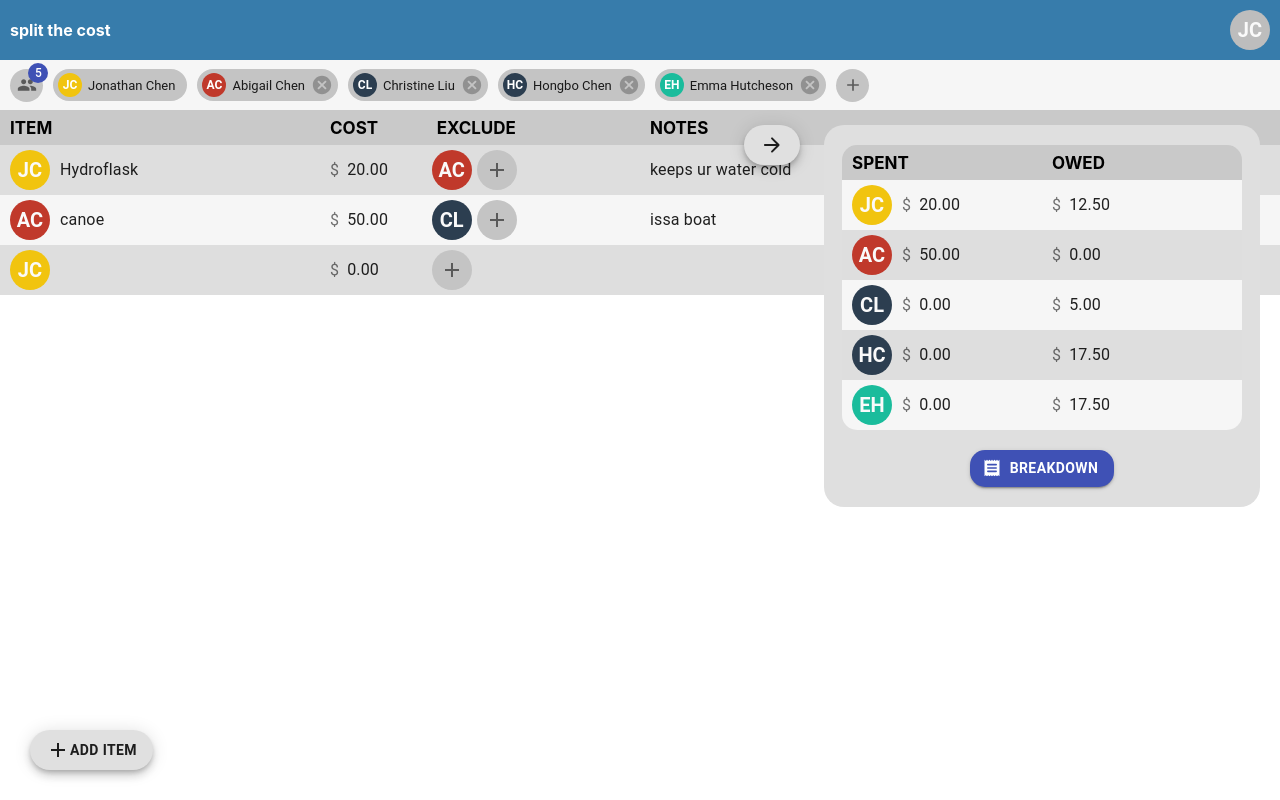
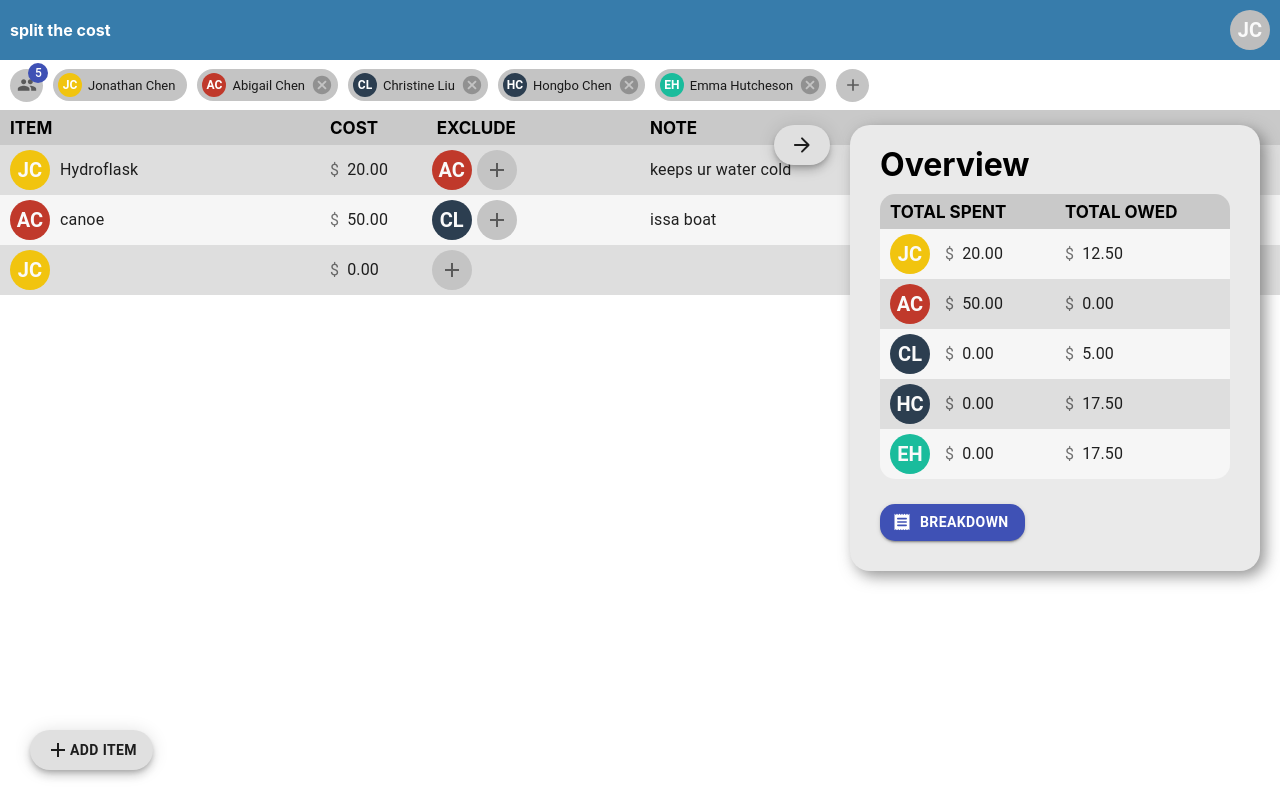
Before and after one commit to jonathanchen7/splitthecost, a React (Create React App) app: page / in a window 1280 px wide. Built offline with nearby package versions, Linux system fonts and the light colour scheme.

Commit message:
small changes

```diff
--- a/src/components/SplitTheCost.tsx
+++ b/src/components/SplitTheCost.tsx
@@ -131,7 +131,7 @@ export const SplitTheCost: React.FC = () => {
       </div>
       <motion.div
         className='overviewFabDiv buttonText'
-        animate={toggleOverview ? { x: -460 } : { x: 0 }}
+        animate={toggleOverview ? { x: -430 } : { x: 0 }}
         transition={{ duration: 0.5 }}
       >
         <Fab variant='extended' size='medium' onClick={handleOpen}>
--- a/src/components/entries/EntriesHeader.tsx
+++ b/src/components/entries/EntriesHeader.tsx
@@ -16,7 +16,7 @@ export const EntriesHeader: React.FC<Props> = (props) => {
         <span className='gridHeaderText'>EXCLUDE</span>
       </Grid>
       <Grid item xs={6}>
-        <span className='gridHeaderText'>NOTES</span>
+        <span className='gridHeaderText'>NOTE</span>
       </Grid>
     </Grid>
   );
--- a/src/components/overview/Overview.tsx
+++ b/src/components/overview/Overview.tsx
@@ -46,6 +46,7 @@ export const Overview: React.FC<Props> = ({
           exit={{ x: 600, opacity: 0 }}
           transition={{ duration: 0.5 }}
         >
+          <h1>Overview</h1>
           <OverviewHeader />
           {users.map((user) => (
             <OverviewRow
--- a/src/components/overview/OverviewHeader.tsx
+++ b/src/components/overview/OverviewHeader.tsx
@@ -5,10 +5,10 @@ export const OverviewHeader: React.FC = () => {
   return (
     <Grid className='overviewHeader' container spacing={0}>
       <Grid item xs={6}>
-        <span className='gridHeaderText'>SPENT</span>
+        <span className='gridHeaderText'>TOTAL SPENT</span>
       </Grid>
       <Grid item xs={6}>
-        <span className='gridHeaderText'>OWED</span>
+        <span className='gridHeaderText'>TOTAL OWED</span>
       </Grid>
     </Grid>
   );
--- a/src/components/overview/OverviewRow.tsx
+++ b/src/components/overview/OverviewRow.tsx
@@ -21,10 +21,11 @@ export const OverviewRow: React.FC<Props> = ({ user, users, data }) => {
       spacing={0}
     >
       <Grid className='overviewRowDiv' item xs={6}>
-        <span className='leftMargin'>
+        <span className='leftMargin smallRightMargin'>
           <UserAvatar user={user} tooltipPlacement='left' />
         </span>
         <Input
+          className='entryInput'
           readOnly={true}
           inputComponent={NumberFormat as any}
           inputProps={{
@@ -32,7 +33,6 @@ export const OverviewRow: React.FC<Props> = ({ user, users, data }) => {
             allowNegative: false,
             thousandSeparator: ",",
           }}
-          className='entryInput'
           disableUnderline={true}
           fullWidth={true}
           value={data?.totalSpent.toFixed(2)}
--- a/src/main.css
+++ b/src/main.css
@@ -110,7 +110,7 @@ input::-webkit-inner-spin-button {
   -webkit-box-align: center;
       -ms-flex-align: center;
           align-items: center;
-  background-color: #f6f6f6;
+  background-color: #ffffff;
 }
 
 .usersBarItem {
@@ -257,16 +257,23 @@ input::-webkit-inner-spin-button {
   -webkit-box-direction: normal;
       -ms-flex-direction: column;
           flex-direction: column;
-  -webkit-box-align: center;
-      -ms-flex-align: center;
-          align-items: center;
-  padding: 20px 18px 20px 18px;
+  -webkit-box-align: start;
+      -ms-flex-align: start;
+          align-items: flex-start;
+  padding: 20px 30px 30px 30px;
   border-radius: 20px;
-  background-color: #dfdfdf;
+  background-color: #eaeaea;
   position: fixed;
   top: 125px;
   right: 20px;
-  width: 400px;
+  width: 350px;
+  -webkit-box-shadow: 5px 5px 15px #5b5b5baa;
+          box-shadow: 5px 5px 15px #5b5b5baa;
+}
+
+.overview h1 {
+  margin-top: 0px;
+  margin-bottom: 10px;
 }
 
 .overviewHeader {
@@ -304,7 +311,7 @@ input::-webkit-inner-spin-button {
 }
 
 .sideDialogButton {
-  margin-top: 20px !important;
+  margin-top: 25px !important;
   border-radius: 15px !important;
 }
 
@@ -319,13 +326,13 @@ input::-webkit-inner-spin-button {
   -webkit-box-align: center;
       -ms-flex-align: center;
           align-items: center;
-  padding: 20px 18px 20px 18px;
+  padding: 25px 20px 25px 20px;
   border-radius: 20px;
-  background-color: #dfdfdf;
+  background-color: #eaeaea;
   position: fixed;
   top: 125px;
   right: 20px;
-  width: 400px;
+  width: 350px;
 }
 
 .breakdownHeader {
--- a/src/main.scss
+++ b/src/main.scss
@@ -15,12 +15,12 @@ $entryHeight: 50px;
 
 $defaultIconColor: #c4c4c4;
 $headerColor: #377cab;
-$usersBarColor: #f6f6f6;
+$usersBarColor: #ffffff;
 $gridHeaderColor: #c9c9c9;
 $gridDarkColor: #dedede;
 $gridLightColor: #f6f6f6;
 $gridHighlightColor: rgba(41, 128, 185, 0.35);
-$overviewDialogColor: #dfdfdf;
+$overviewDialogColor: #eaeaea;
 
 // ---------------- GENERAL ----------------
 
@@ -244,14 +244,20 @@ input::-webkit-inner-spin-button {
 .overview {
   display: flex;
   flex-direction: column;
-  align-items: center;
-  padding: 20px 18px 20px 18px;
+  align-items: flex-start;
+  padding: 20px 30px 30px 30px;
   border-radius: 20px;
   background-color: $overviewDialogColor;
   position: fixed;
   top: $headerHeight + $usersBarHeight + 15;
   right: 20px;
-  width: 400px;
+  width: 350px;
+  box-shadow: 5px 5px 15px #5b5b5baa;
+
+  h1 {
+    margin-top: 0px;
+    margin-bottom: 10px;
+  }
 }
 
 .overviewHeader {
@@ -278,7 +284,7 @@ input::-webkit-inner-spin-button {
 }
 
 .sideDialogButton {
-  margin-top: 20px !important;
+  margin-top: 25px !important;
   border-radius: 15px !important;
 }
 
@@ -288,13 +294,13 @@ input::-webkit-inner-spin-button {
   display: flex;
   flex-direction: column;
   align-items: center;
-  padding: 20px 18px 20px 18px;
+  padding: 25px 20px 25px 20px;
   border-radius: 20px;
   background-color: $overviewDialogColor;
   position: fixed;
   top: $headerHeight + $usersBarHeight + 15;
   right: 20px;
-  width: 400px;
+  width: 350px;
 }
 
 .breakdownHeader {
```
Also changed, not shown: 1 other file (tests, documents, lock files or other folders).
